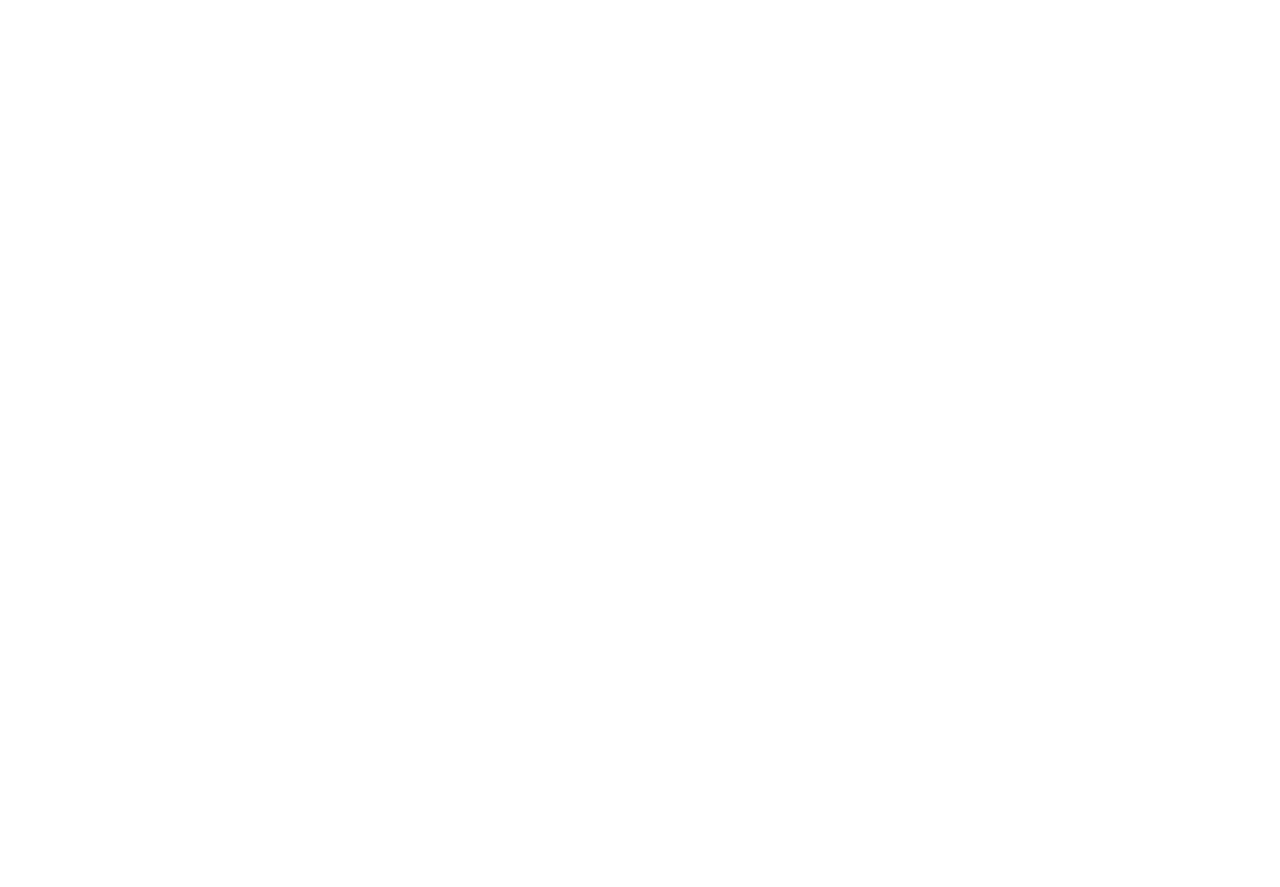
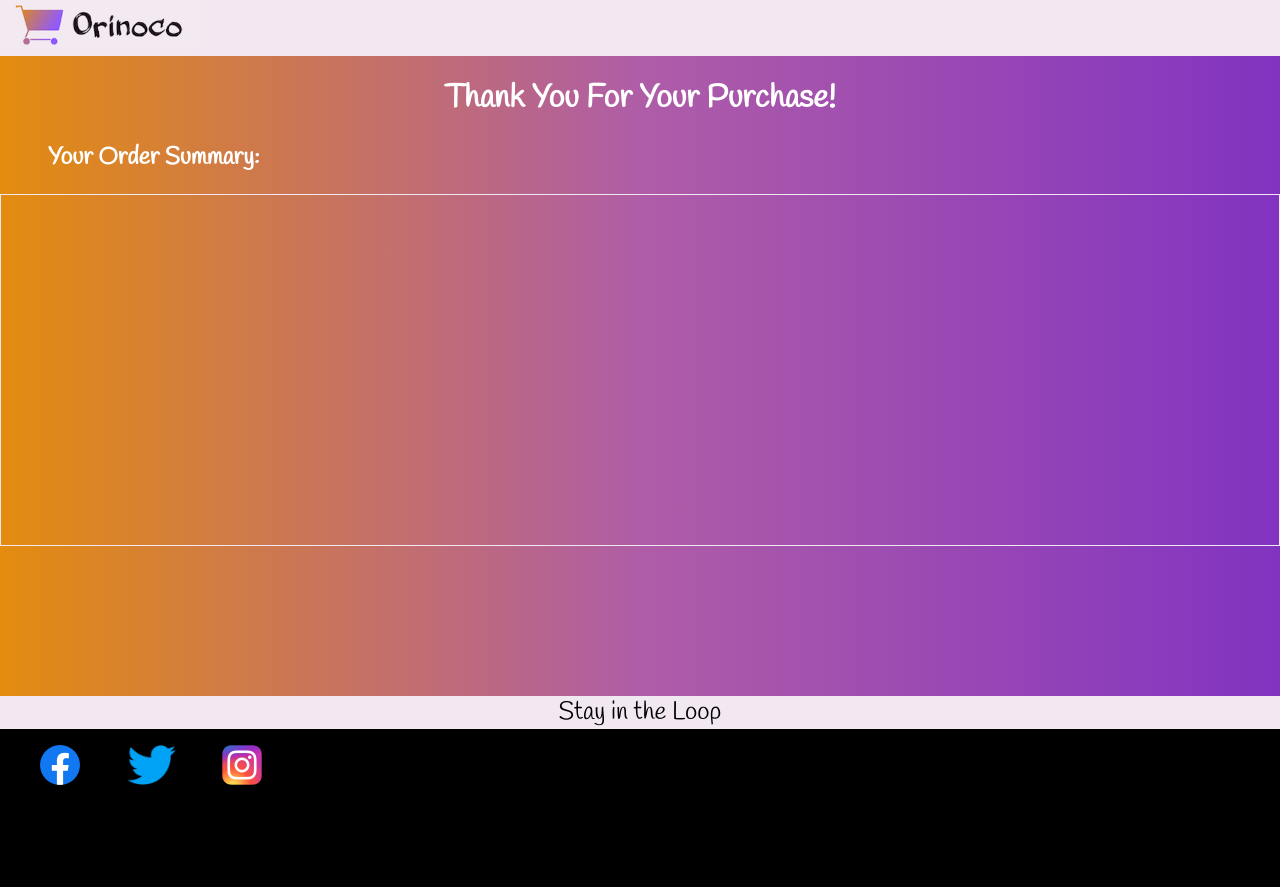
Before and after one commit to Reafort/Project_5, a website: page Front-End/confimation.html in a window 1280 px wide. Before the commit the page ends 800 px from the top, so only its background shows below. Drawn offline with Linux system fonts and the light colour scheme.

Commit message:
confirmation page HTML

```diff
--- a/Front-End/cart.html
+++ b/Front-End/cart.html
@@ -0,0 +1,21 @@
+<!DOCTYPE html>
+<html lang="en">
+    <head>
+        <meta charset="UTF-8">
+        <meta content="Orinoco Vintage Cameras" name="Vintage Cameras">
+        <meta content="width=device-width", initial-scale=1.0,viewport-fit=cover" name="viewport">
+        <link rel="preconnect" href="https://fonts.googleapis.com">
+<link rel="preconnect" href="https://fonts.gstatic.com" crossorigin>
+<link href="https://fonts.googleapis.com/css2?family=Handlee&display=swap" rel="stylesheet">
+        <link href="style.css" rel="stylesheet" type="text/css">
+        <script src="https://kit.fontawesome.com/4336cfbc43.js"></script>
+        <title>Item in Cart</title>
+    </head>
+    <body>
+        <header>
+            <div class="top_banner">
+            <div class="orinoco_logo"><img alt="orinocologo" src="../JWDP5-master/images/logo.png">
+        </div>
+    </header>
+
+    </body>
--- a/Front-End/confimation.html
+++ b/Front-End/confimation.html
@@ -0,0 +1,44 @@
+<!DOCTYPE html>
+<html lang="en">
+    <head>
+        <meta charset="UTF-8">
+        <meta content="Orinoco Vintage Cameras" name="Vintage Cameras">
+        <meta content="width=device-width", initial-scale=1.0,viewport-fit=cover" name="viewport">
+        <link rel="preconnect" href="https://fonts.googleapis.com">
+<link rel="preconnect" href="https://fonts.gstatic.com" crossorigin>
+<link href="https://fonts.googleapis.com/css2?family=Handlee&display=swap" rel="stylesheet">
+        <link href="style.css" rel="stylesheet" type="text/css">
+        <script src="https://kit.fontawesome.com/4336cfbc43.js"></script>
+        <title>Confirmation Page</title>
+    </head>
+    <body>
+        <header>
+            <div class="top_banner">
+            <div class="orinoco_logo"><img alt="orinocologo" src="../JWDP5-master/images/logo.png">
+        </div>
+    </header>
+    <h1 class="fourthPage">Thank You For Your Purchase!</h1>
+    <div class="summary">
+    <h2 class="fourthPage">Your Order Summary:</h2>
+    </div>
+    <div class="summaryOrder"></div>
+
+
+    <footer class="firstpageFooter">
+        <div class="footerBanner">Stay in the Loop</div>
+        <div class="socialMedias">
+            <ul>
+                <li>
+                    <a href="https://www.facebook.com/"><img alt="facebook" src="/JWDP5-master/images/facebooklogo.png"></a>
+                </li>
+                <li>
+                    <a href="https://twitter.com/?lang=en"><img alt="twitter" src="/JWDP5-master/images/Twitter-Logo.png"></a>
+                </li>
+                <li>
+                    <a href="https://www.instagram.com/"><img alt="instagram" src="/JWDP5-master/images/instagram.png"></a>
+                </li>
+            </ul>
+            </div>
+    </footer>
+
+    </body>
--- a/Front-End/style.css
+++ b/Front-End/style.css
@@ -47,11 +47,20 @@ h1.secondPage {
    padding-bottom: 1em;
     padding-top: 1.5em;
 }
+h1.fourthPage {
+    display: flex;
+    justify-content: center;
+    color: white;
+}
 h2.firstPage {
     display: flex;
     justify-content: center;
     font-size: 25px;
     font-weight: 600;
+}
+h2.fourthPage {
+    margin-left: 2em;
+    color: white;
 }
  p.firstPage_P {
     padding-left: 2em;;
@@ -159,6 +168,9 @@ figure.card1-secondPage img, figure.card2-secondPage img, figure.card3-secondPag
      display: flex;
      justify-content: center;
  }
+ hr {
+     width: 80%;
+ }
  figcaption {
      display: flex;
      justify-content: center;
@@ -166,7 +178,7 @@ figure.card1-secondPage img, figure.card2-secondPage img, figure.card3-secondPag
     background-color: #F2E8F2;
     padding-bottom: 5px;
     padding-top: 6px;
-    font-size: 20px;
+    font-size: 25px;
     font-weight: bold;
     border-bottom-right-radius: 2em;
     border-bottom-left-radius: 2em;
@@ -228,6 +240,10 @@ div.socialMedias ul li {
 div.socialMedias ul li a img {
     height: 2.5em;
 }
+div.summaryOrder {
+    border: 1px solid #F2E8F2;
+    height: 350px;
+}
 
 
 
```
Also changed, not shown: Front-End/index.html (+1 -0 lines), Front-End/single-product.html (+7 -5 lines), 1 other file.
